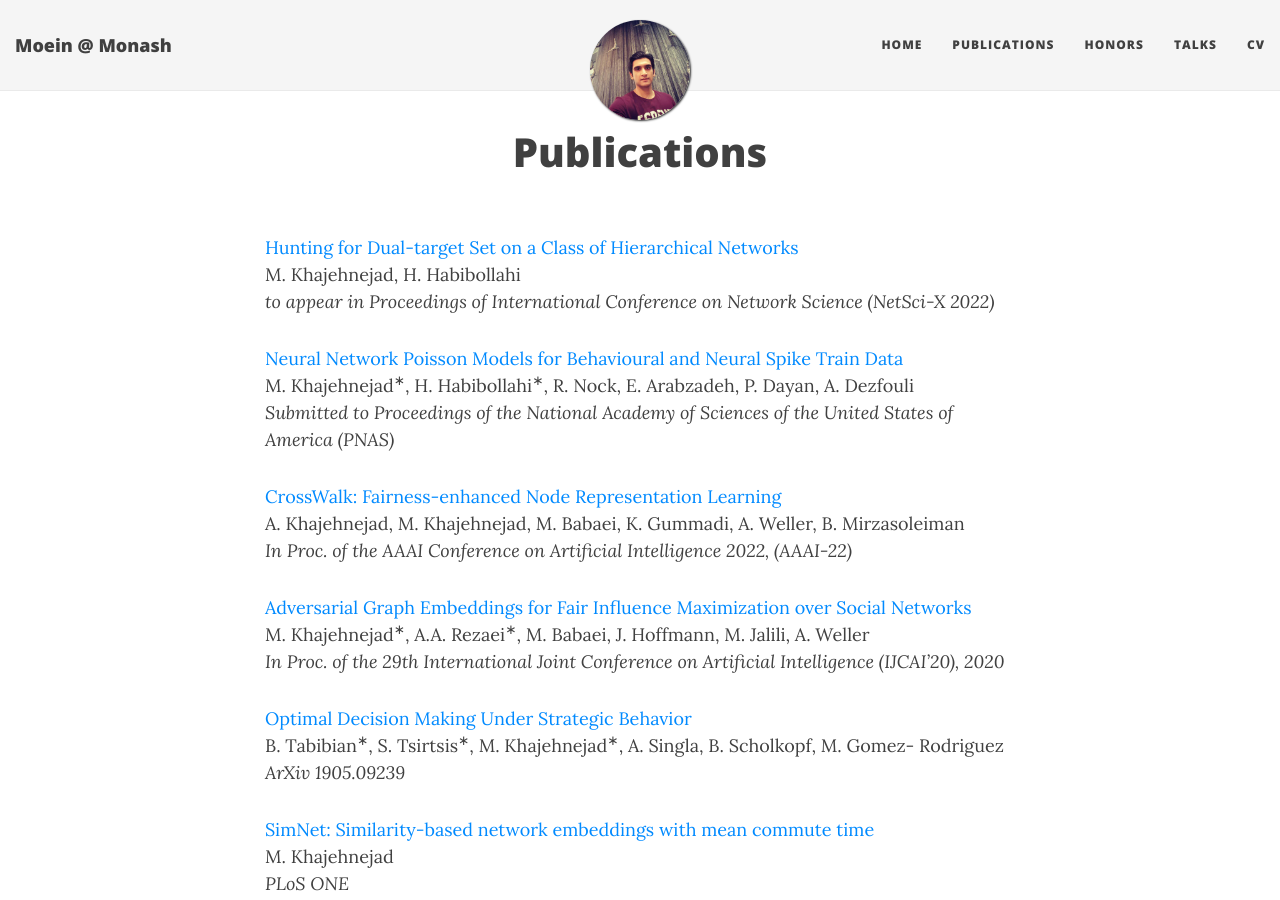
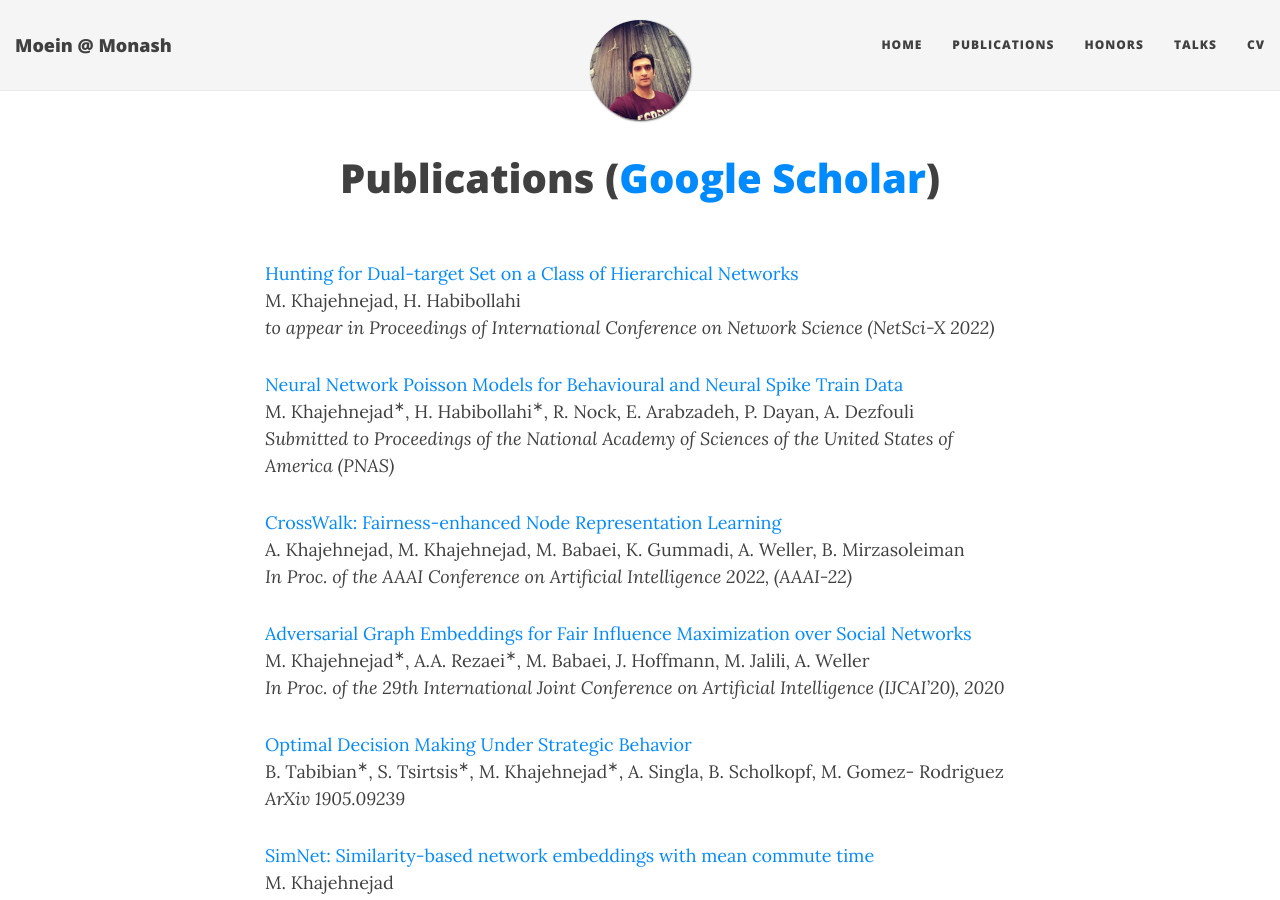
Before and after one commit to Moein-Khajehnejad/Moein-Khajehnejad.github.io, a Jekyll site: the page built from publications.md, in a window 1280 px wide and 900 px high. Built offline with Jekyll 4.4.1, drawn with Linux system fonts in a browser that asks for light colours; nearby versions of some CDN libraries.

Commit message:
homepage is updated

```diff
--- a/publications.md
+++ b/publications.md
@@ -1,6 +1,6 @@
 ---
 layout: page
-title: Publications
+title: Publications (<a href="https://scholar.google.com/citations?user=sNCC42QAAAAJ&hl=en&oi=ao">Google Scholar</a>)
 ---
 <!-- ### 2022 -->
 <!-- --- -->
```
Also changed, not shown: 1 other file.
